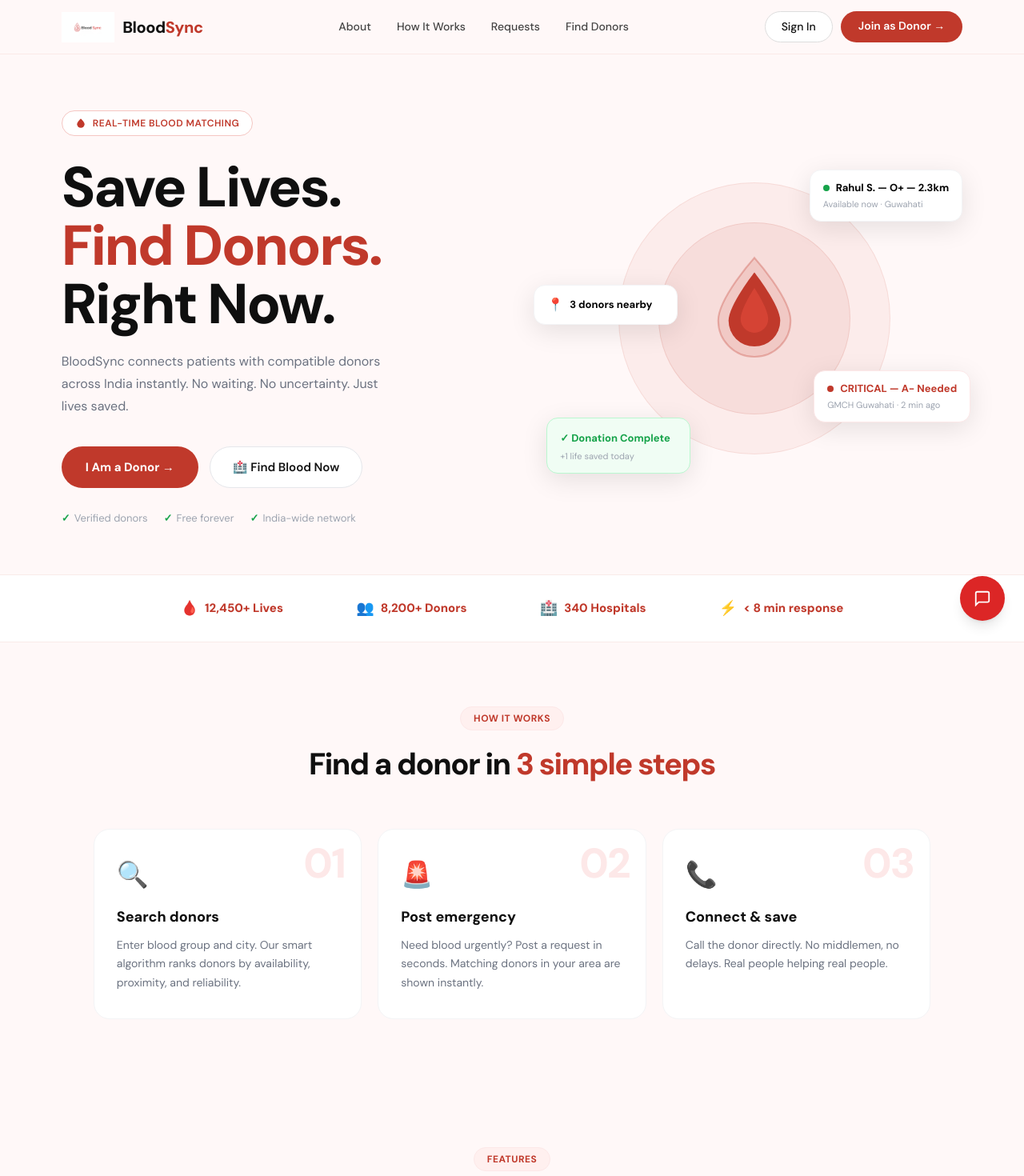
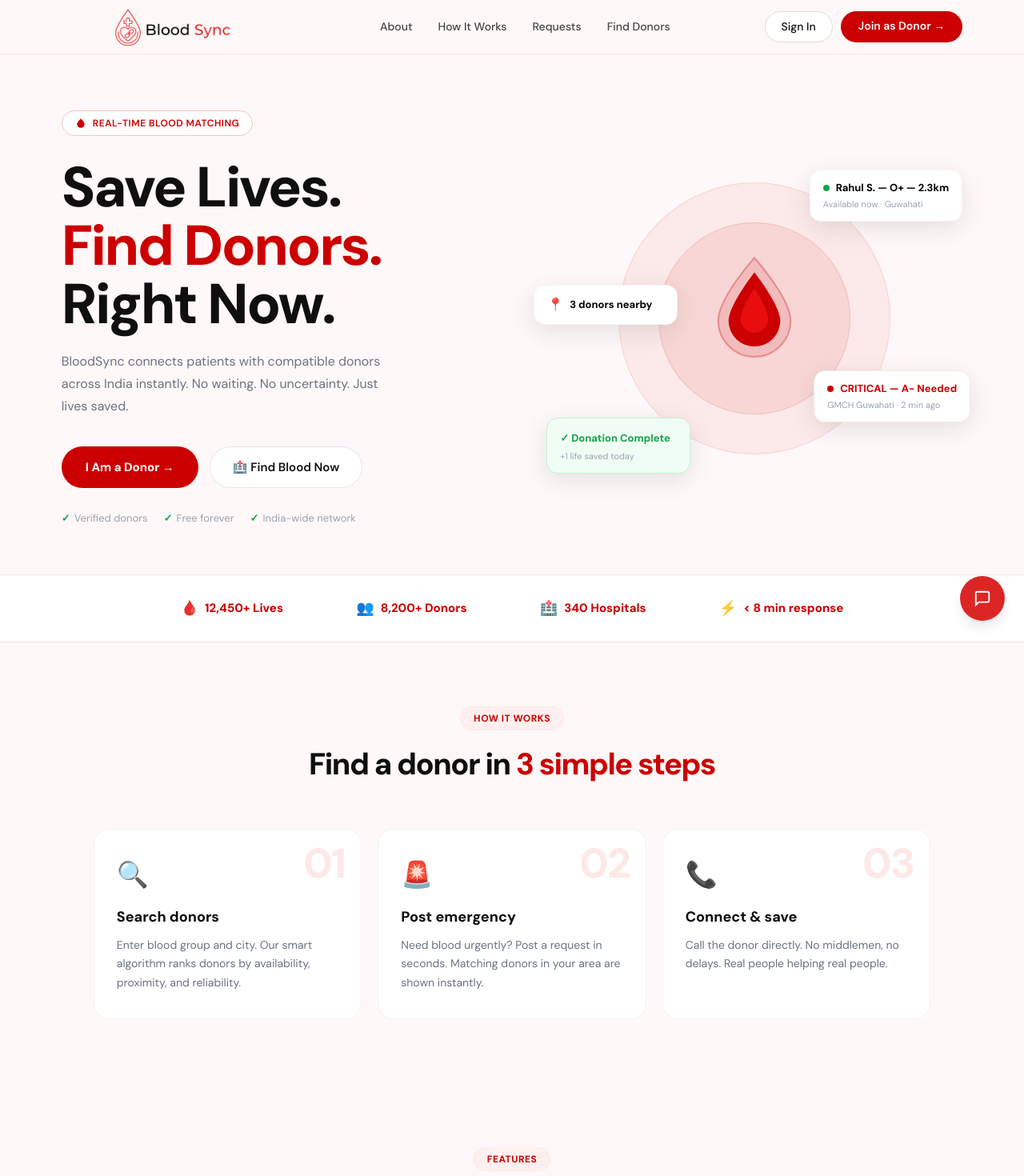
Before and after one commit to Arnab-Kashyap/BloodSync, a React (Vite) app in the folder client/: page / in a window 1280 px wide. Shown: the top 1470 px of the page at 80% size. Built offline with nearby package versions, Linux system fonts and the light colour scheme.

Commit message:
UI change

```diff
--- a/client/src/pages/Landing.jsx
+++ b/client/src/pages/Landing.jsx
@@ -4,27 +4,17 @@ export default function Landing() {
   return (
     <div style={{ fontFamily: "'DM Sans', sans-serif", background: '#FFF8F8', minHeight: '100vh' }}>
 
-      {/* NAV */}
       <nav style={{
         display: 'flex', alignItems: 'center', justifyContent: 'space-between',
         padding: '0 6%', height: 68,
         position: 'sticky', top: 0,
         background: 'rgba(255,248,248,0.95)',
         backdropFilter: 'blur(12px)',
-        borderBottom: '1px solid rgba(192,57,43,0.08)',
+        borderBottom: '1px solid rgba(204,0,0,0.08)',
         zIndex: 100,
       }}>
-        <div style={{ display: 'flex', alignItems: 'center', gap: 10 }}>
-          <img
-            src="/logo.png"
-            alt="BloodSync"
-            style={{ height: 38 }}
-            onError={(e) => { e.target.style.display = 'none'; }}
-          />
-          <span style={{ fontWeight: 800, fontSize: 20, letterSpacing: '-0.5px' }}>
-            <span style={{ color: '#111' }}>Blood</span>
-            <span style={{ color: '#C0392B' }}>Sync</span>
-          </span>
+        <div style={{ display: 'flex', alignItems: 'center' }}>
+          <img src="/logo.png" alt="BloodSync" style={{ height: 160 }} />
         </div>
 
         <div style={{ display: 'flex', alignItems: 'center', gap: 4 }}>
@@ -50,27 +40,25 @@ export default function Landing() {
           <Link to="/register" style={{
             fontSize: 14, color: 'white', textDecoration: 'none',
             padding: '8px 22px', borderRadius: 50,
-            background: '#C0392B', fontWeight: 600,
+            background: '#CC0000', fontWeight: 600,
           }}>Join as Donor →</Link>
         </div>
       </nav>
 
-      {/* HERO */}
       <section style={{
         display: 'flex', alignItems: 'center', justifyContent: 'space-between',
         padding: '70px 6% 60px', maxWidth: 1280, margin: '0 auto', gap: 40,
       }}>
-        {/* LEFT */}
         <div style={{ flex: 1, maxWidth: 540 }}>
           <div style={{
             display: 'inline-flex', alignItems: 'center', gap: 8,
             background: 'white', border: '1px solid #F5C6C2',
             borderRadius: 50, padding: '6px 16px', marginBottom: 28,
           }}>
-            <svg width="14" height="14" viewBox="0 0 24 24" fill="#C0392B">
+            <svg width="14" height="14" viewBox="0 0 24 24" fill="#CC0000">
               <path d="M12 2C12 2 4 9 4 14a8 8 0 0016 0C20 9 12 2 12 2z"/>
             </svg>
-            <span style={{ fontSize: 12, fontWeight: 600, color: '#C0392B', letterSpacing: 0.5 }}>
+            <span style={{ fontSize: 12, fontWeight: 600, color: '#CC0000', letterSpacing: 0.5 }}>
               REAL-TIME BLOOD MATCHING
             </span>
           </div>
@@ -80,7 +68,7 @@ export default function Landing() {
             lineHeight: 1.04, letterSpacing: '-2.5px', margin: '0 0 20px', color: '#0F0F0F',
           }}>
             Save Lives.<br />
-            <span style={{ color: '#C0392B' }}>Find Donors.</span><br />
+            <span style={{ color: '#CC0000' }}>Find Donors.</span><br />
             Right Now.
           </h1>
 
@@ -95,7 +83,7 @@ export default function Landing() {
             <Link to="/register" style={{
               display: 'inline-flex', alignItems: 'center', gap: 8,
               textDecoration: 'none', padding: '14px 30px',
-              background: '#C0392B', color: 'white',
+              background: '#CC0000', color: 'white',
               borderRadius: 50, fontSize: 15, fontWeight: 700,
             }}>I Am a Donor →</Link>
             <Link to="/search" style={{
@@ -116,35 +104,33 @@ export default function Landing() {
           </div>
         </div>
 
-        {/* RIGHT */}
         <div style={{ flex: 1, maxWidth: 520, position: 'relative', minHeight: 420 }}>
           <div style={{
             position: 'absolute', top: '50%', left: '50%',
             transform: 'translate(-50%, -50%)',
             width: 340, height: 340, borderRadius: '50%',
-            background: 'rgba(192,57,43,0.06)',
-            border: '1px solid rgba(192,57,43,0.1)',
+            background: 'rgba(204,0,0,0.06)',
+            border: '1px solid rgba(204,0,0,0.1)',
           }} />
           <div style={{
             position: 'absolute', top: '50%', left: '50%',
             transform: 'translate(-50%, -50%)',
             width: 240, height: 240, borderRadius: '50%',
-            background: 'rgba(192,57,43,0.08)',
-            border: '1px solid rgba(192,57,43,0.12)',
+            background: 'rgba(204,0,0,0.08)',
+            border: '1px solid rgba(204,0,0,0.12)',
           }} />
           <div style={{
             position: 'absolute', top: '50%', left: '50%',
             transform: 'translate(-50%, -58%)',
           }}>
             <svg width="110" height="140" viewBox="0 0 100 130">
-              <path d="M50 5C50 5 8 52 8 78a42 42 0 0084 0C92 52 50 5 50 5z" fill="#C0392B" opacity="0.12"/>
-              <path d="M50 5C50 5 8 52 8 78a42 42 0 0084 0C92 52 50 5 50 5z" fill="none" stroke="#C0392B" strokeWidth="2" opacity="0.3"/>
-              <path d="M50 22C50 22 20 60 20 78a30 30 0 0060 0C80 60 50 22 50 22z" fill="#C0392B"/>
-              <path d="M50 40C50 40 34 64 34 76a16 16 0 0032 0C66 64 50 40 50 40z" fill="#E74C3C" opacity="0.55"/>
+              <path d="M50 5C50 5 8 52 8 78a42 42 0 0084 0C92 52 50 5 50 5z" fill="#CC0000" opacity="0.12"/>
+              <path d="M50 5C50 5 8 52 8 78a42 42 0 0084 0C92 52 50 5 50 5z" fill="none" stroke="#CC0000" strokeWidth="2" opacity="0.3"/>
+              <path d="M50 22C50 22 20 60 20 78a30 30 0 0060 0C80 60 50 22 50 22z" fill="#CC0000"/>
+              <path d="M50 40C50 40 34 64 34 76a16 16 0 0032 0C66 64 50 40 50 40z" fill="#FF1A1A" opacity="0.55"/>
             </svg>
           </div>
 
-          {/* Float cards */}
           <div style={{ position: 'absolute', top: 24, right: 0, ...floatCard }}>
             <div style={{ display: 'flex', alignItems: 'center', gap: 8 }}>
               <div style={{ width: 8, height: 8, borderRadius: '50%', background: '#16A34A' }} />
@@ -162,8 +148,8 @@ export default function Landing() {
 
           <div style={{ position: 'absolute', bottom: 80, right: -10, ...floatCard, borderColor: '#FDE8E8' }}>
             <div style={{ display: 'flex', alignItems: 'center', gap: 8 }}>
-              <div style={{ width: 8, height: 8, borderRadius: '50%', background: '#C0392B' }} />
-              <span style={{ fontSize: 13, fontWeight: 700, color: '#C0392B' }}>CRITICAL — A− Needed</span>
+              <div style={{ width: 8, height: 8, borderRadius: '50%', background: '#CC0000' }} />
+              <span style={{ fontSize: 13, fontWeight: 700, color: '#CC0000' }}>CRITICAL — A− Needed</span>
             </div>
             <div style={{ fontSize: 11, color: '#9CA3AF', marginTop: 3 }}>GMCH Guwahati · 2 min ago</div>
           </div>
@@ -175,10 +161,9 @@ export default function Landing() {
         </div>
       </section>
 
-      {/* STATS BAR */}
       <div style={{
-        borderTop: '1px solid rgba(192,57,43,0.1)',
-        borderBottom: '1px solid rgba(192,57,43,0.1)',
+        borderTop: '1px solid rgba(204,0,0,0.1)',
+        borderBottom: '1px solid rgba(204,0,0,0.1)',
         padding: '28px 6%', background: 'white',
       }}>
         <div style={{
@@ -193,18 +178,17 @@ export default function Landing() {
           ].map(s => (
             <div key={s.num} style={{ display: 'flex', alignItems: 'center', gap: 8 }}>
               <span style={{ fontSize: 18 }}>{s.icon}</span>
-              <span style={{ fontSize: 15, fontWeight: 800, color: '#C0392B' }}>{s.num}</span>
+              <span style={{ fontSize: 15, fontWeight: 800, color: '#CC0000' }}>{s.num}</span>
             </div>
           ))}
         </div>
       </div>
 
-      {/* HOW IT WORKS */}
       <section id="how" style={{ padding: '80px 6%', maxWidth: 1200, margin: '0 auto' }}>
         <div style={{ textAlign: 'center', marginBottom: 52 }}>
           <span style={sectionBadge}>HOW IT WORKS</span>
           <h2 style={{ fontSize: 38, fontWeight: 900, letterSpacing: '-1.5px', marginTop: 14, color: '#0F0F0F' }}>
-            Find a donor in <span style={{ color: '#C0392B' }}>3 simple steps</span>
+            Find a donor in <span style={{ color: '#CC0000' }}>3 simple steps</span>
           </h2>
         </div>
         <div style={{ display: 'grid', gridTemplateColumns: 'repeat(auto-fit, minmax(280px, 1fr))', gap: 20 }}>
@@ -231,13 +215,12 @@ export default function Landing() {
         </div>
       </section>
 
-      {/* FEATURES */}
       <section style={{ background: '#FFF8F8', padding: '80px 6%' }}>
         <div style={{ maxWidth: 1200, margin: '0 auto' }}>
           <div style={{ textAlign: 'center', marginBottom: 52 }}>
             <span style={sectionBadge}>FEATURES</span>
             <h2 style={{ fontSize: 38, fontWeight: 900, letterSpacing: '-1.5px', marginTop: 14, color: '#0F0F0F' }}>
-              Built for <span style={{ color: '#C0392B' }}>emergencies</span>
+              Built for <span style={{ color: '#CC0000' }}>emergencies</span>
             </h2>
           </div>
           <div style={{ display: 'grid', gridTemplateColumns: 'repeat(auto-fit, minmax(230px, 1fr))', gap: 16 }}>
@@ -262,8 +245,7 @@ export default function Landing() {
         </div>
       </section>
 
-      {/* CTA */}
-      <section style={{ background: '#C0392B', padding: '80px 6%', textAlign: 'center' }}>
+      <section style={{ background: '#CC0000', padding: '80px 6%', textAlign: 'center' }}>
         <h2 style={{ fontSize: 40, fontWeight: 900, color: 'white', letterSpacing: '-1.5px', marginBottom: 14 }}>
           Ready to save a life?
         </h2>
@@ -273,7 +255,7 @@ export default function Landing() {
         <div style={{ display: 'flex', gap: 14, justifyContent: 'center', flexWrap: 'wrap' }}>
           <Link to="/register" style={{
             textDecoration: 'none', padding: '14px 32px',
-            background: 'white', color: '#C0392B',
+            background: 'white', color: '#CC0000',
             borderRadius: 50, fontSize: 15, fontWeight: 800,
           }}>Register as Donor →</Link>
           <Link to="/search" style={{
@@ -315,7 +297,7 @@ const floatCard = {
 
 const sectionBadge = {
   display: 'inline-block',
-  background: '#FFF0EF', color: '#C0392B',
+  background: '#FFF0EF', color: '#CC0000',
   fontSize: 12, fontWeight: 700,
   padding: '5px 16px', borderRadius: 50,
   border: '1px solid #FDE8E8', letterSpacing: 0.5,
```
Also changed, not shown: client/public/logo.png.
